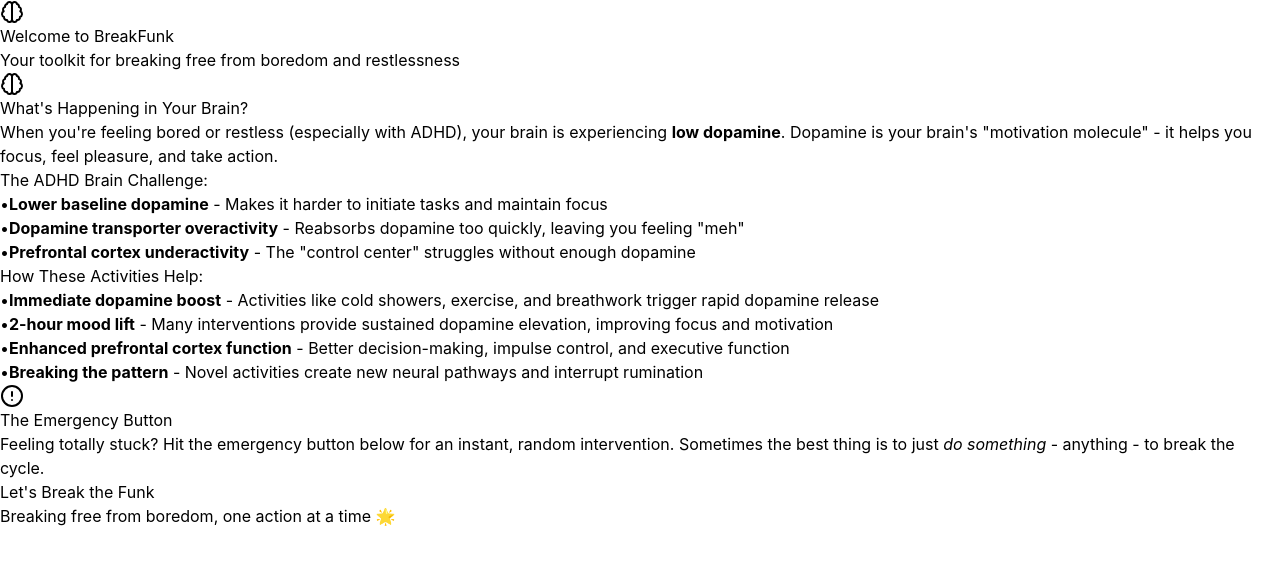
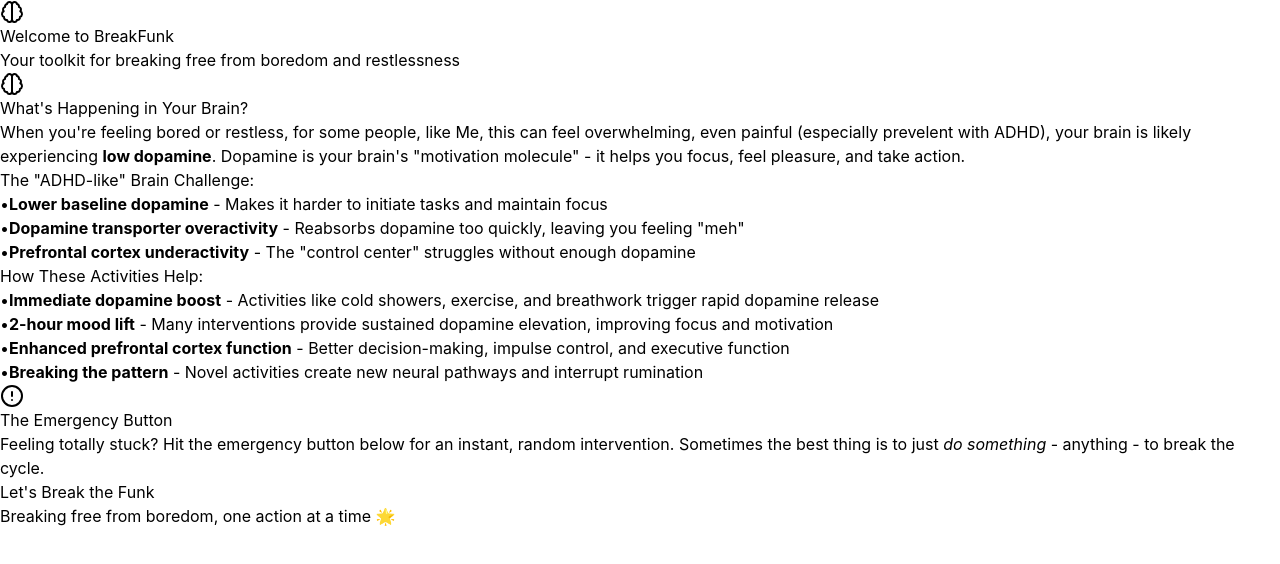
Before and after one commit to gealing-png/breakfunk, a React (Vite) app: page / in a window 1280 px wide. Shown: the top 564 px of the page. Built offline with nearby package versions, Linux system fonts and the light colour scheme.

Commit message:
rewording to not be only ADHD App.jsx

```diff
--- a/src/App.jsx
+++ b/src/App.jsx
@@ -93,12 +93,12 @@
 
         <div className="space-y-3 text-gray-700">
           <p className="leading-relaxed">
-            When you're feeling bored or restless (especially with ADHD), your brain is experiencing <strong>low dopamine</strong>.
+            When you're feeling bored or restless, for some people, like Me, this can feel overwhelming, even painful (especially prevelent with ADHD), your brain is likely experiencing <strong>low dopamine</strong>.
             Dopamine is your brain's "motivation molecule" - it helps you focus, feel pleasure, and take action.
           </p>
 
           <div className="bg-white rounded-xl p-4 space-y-2">
-            <h3 className="font-semibold text-lg text-purple-700">The ADHD Brain Challenge:</h3>
+            <h3 className="font-semibold text-lg text-purple-700">The "ADHD-like" Brain Challenge:</h3>
             <ul className="space-y-2 text-sm">
               <li className="flex items-start gap-2">
                 <span className="text-purple-500 mt-1">•</span>
```
